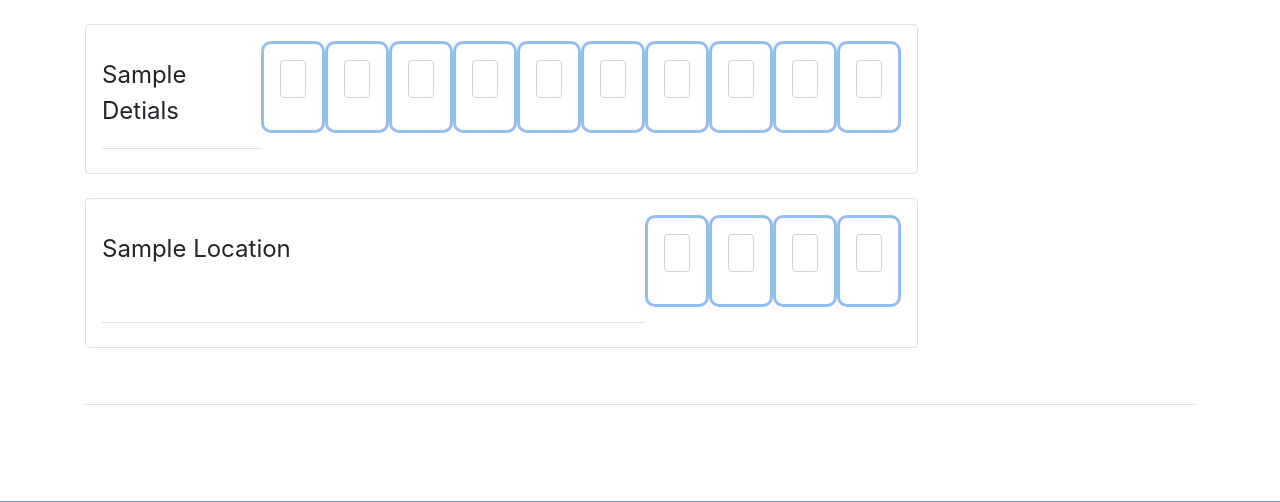
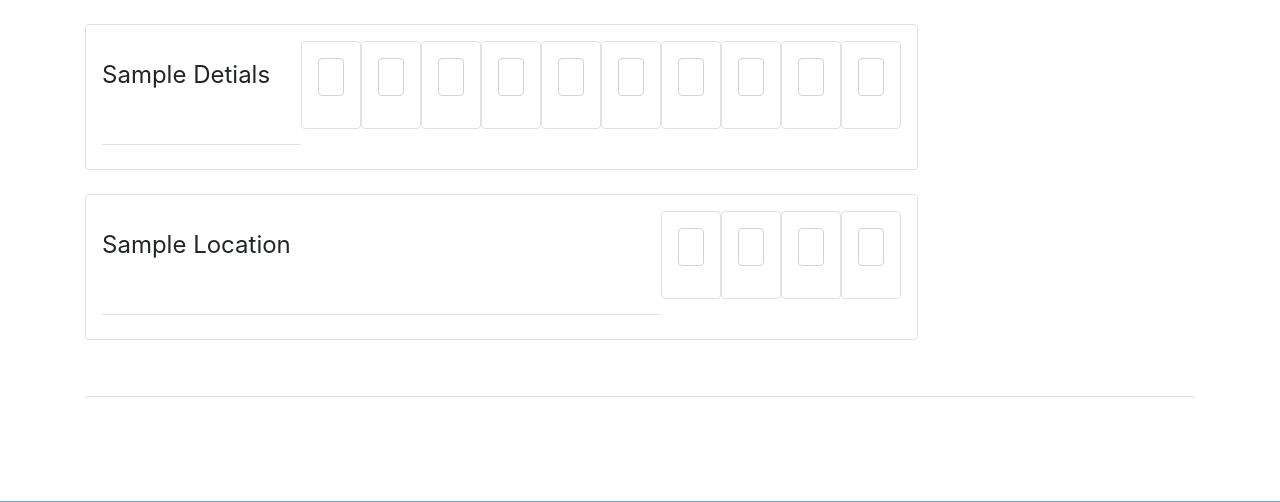
Before and after one commit to PrincessGods/deco3801, a Flask app: template application/templates/search_result_details.html in a window 1280 px wide. Shown: the part 61-563 px from the top of the page. Run offline with Flask 2, Linux system fonts and the light colour scheme; the template is opened without the code that fills it, so the values that code supplies are empty; some libraries are stand-ins or nearby versions.

Commit message:
no message

```diff
--- a/application/main/routes.py
+++ b/application/main/routes.py
@@ -31,7 +31,7 @@ def searchDetails(id):
     user_icon = getUserIcon()
     sample = Sample_Information.query.filter_by(id = id).first()
     location = Sample_Location.query.filter_by(sample_id = id).first()
-    return render_template('search_result_detials.html', title = "Search Result Details",
+    return render_template('search_result_details.html', title = "Search Result Details",
                             form = form, icon = user_icon, sample = sample,
                             location = location)
 
--- a/application/templates/search_result_details.html
+++ b/application/templates/search_result_details.html
@@ -9,34 +9,34 @@
                 <legend class="border-bottom pb-2 mt-3 stepLable">
                     Sample Detials
                 </legend>
-                <div class="d-flex mb-4 px-3 py-3 result_container">
+                <div class="d-flex border rounded mb-4 px-3 py-3">
                     <p class="text text-dark form-control">{{ sample.sample_type }}</p>
                 </div>
-                <div class="d-flex mb-4 px-3 py-3 result_container">
+                <div class="d-flex border rounded mb-4 px-3 py-3">
                     <p class="text text-dark form-control">{{ sample.sample_job_number }}</p>
                 </div>
-                <div class="d-flex mb-4 px-3 py-3 result_container">
+                <div class="d-flex border rounded mb-4 px-3 py-3">
                     <p class="text text-dark form-control">{{ sample.sample_raw_hrms_file_path }}</p>
                 </div>
-                <div class="d-flex mb-4 px-3 py-3 result_container">
+                <div class="d-flex border rounded mb-4 px-3 py-3">
                     <p class="text text-dark form-control">{{ sample.sample_targets_file_path }}</p>
                 </div>
-                <div class="d-flex mb-4 px-3 py-3 result_container">
+                <div class="d-flex border rounded mb-4 px-3 py-3">
                     <p class="text text-dark form-control">{{ sample.sample_matrix }}</p>
                 </div>
-                <div class="d-flex mb-4 px-3 py-3 result_container">
+                <div class="d-flex border rounded mb-4 px-3 py-3">
                     <p class="text text-dark form-control">{{ sample.sample_private }}</p>
                 </div>
-                <div class="d-flex mb-4 px-3 py-3 result_container">
+                <div class="d-flex border rounded mb-4 px-3 py-3">
                     <p class="text text-dark form-control">{{ sample.sample_is_processed }}</p>
                 </div>
-                <div class="d-flex mb-4 px-3 py-3 result_container">
+                <div class="d-flex border rounded mb-4 px-3 py-3">
                     <p class="text text-dark form-control">{{ sample.sample_city }}</p>
                 </div>
-                <div class="d-flex mb-4 px-3 py-3 result_container">
+                <div class="d-flex border rounded mb-4 px-3 py-3">
                     <p class="text text-dark form-control">{{ sample.sample_date }}</p>
                 </div>
-                <div class="d-flex mb-4 px-3 py-3 result_container">
+                <div class="d-flex border rounded mb-4 px-3 py-3">
                     <p class="text text-dark form-control">{{ sample.sample_country }}</p>
                 </div>
             </div>
@@ -45,16 +45,16 @@
                 <legend class="border-bottom pb-2 mt-3 stepLable">
                     Sample Location
                 </legend>
-                <div class="d-flex mb-4 px-3 py-3 result_container">
+                <div class="d-flex border rounded mb-4 px-3 py-3">
                     <p class="text text-dark form-control">{{ location.location_longitude }}</p>
                 </div>
-                <div class="d-flex mb-4 px-3 py-3 result_container">
+                <div class="d-flex border rounded mb-4 px-3 py-3">
                     <p class="text text-dark form-control">{{ location.location_altitude }}</p>
                 </div>
-                <div class="d-flex mb-4 px-3 py-3 result_container">
+                <div class="d-flex border rounded mb-4 px-3 py-3">
                     <p class="text text-dark form-control">{{ location.location_latitude }}</p>
                 </div>
-                <div class="d-flex mb-4 px-3 py-3 result_container">
+                <div class="d-flex border rounded mb-4 px-3 py-3">
                     <p class="text text-dark form-control">{{ location.location_datum }}</p>
                 </div>
             </div>
```
